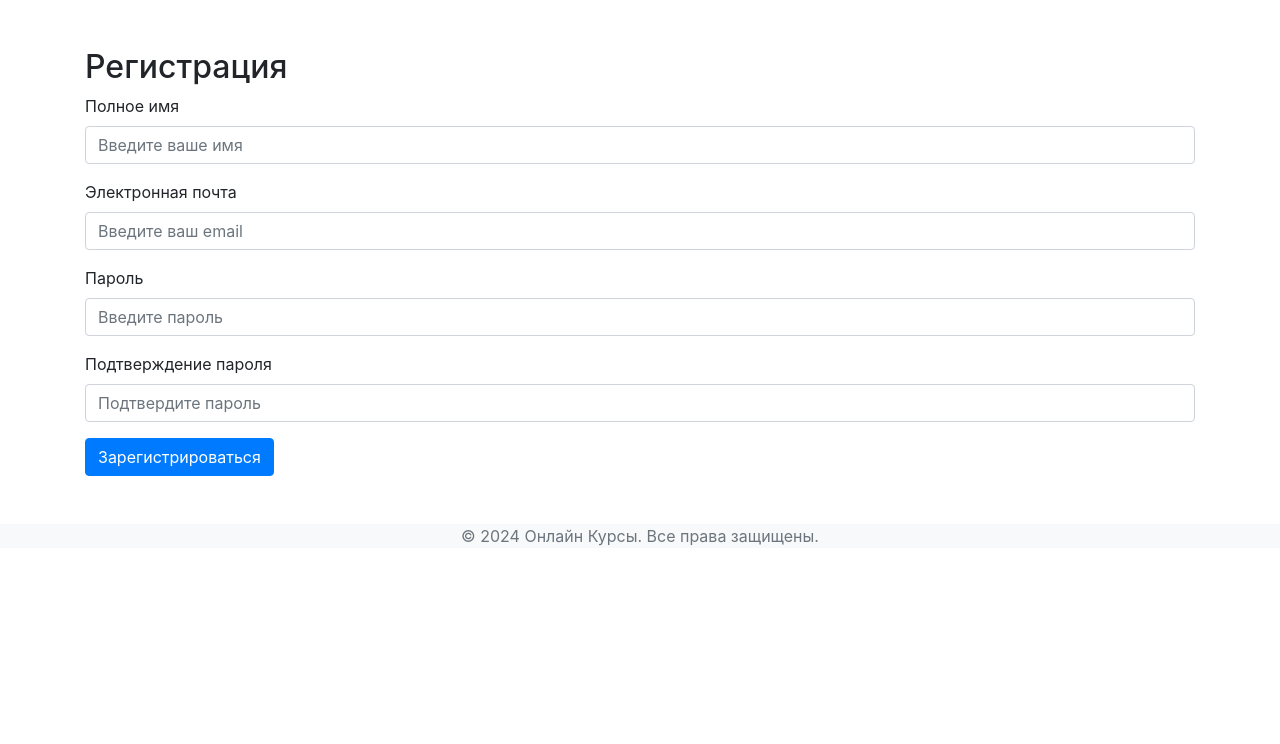
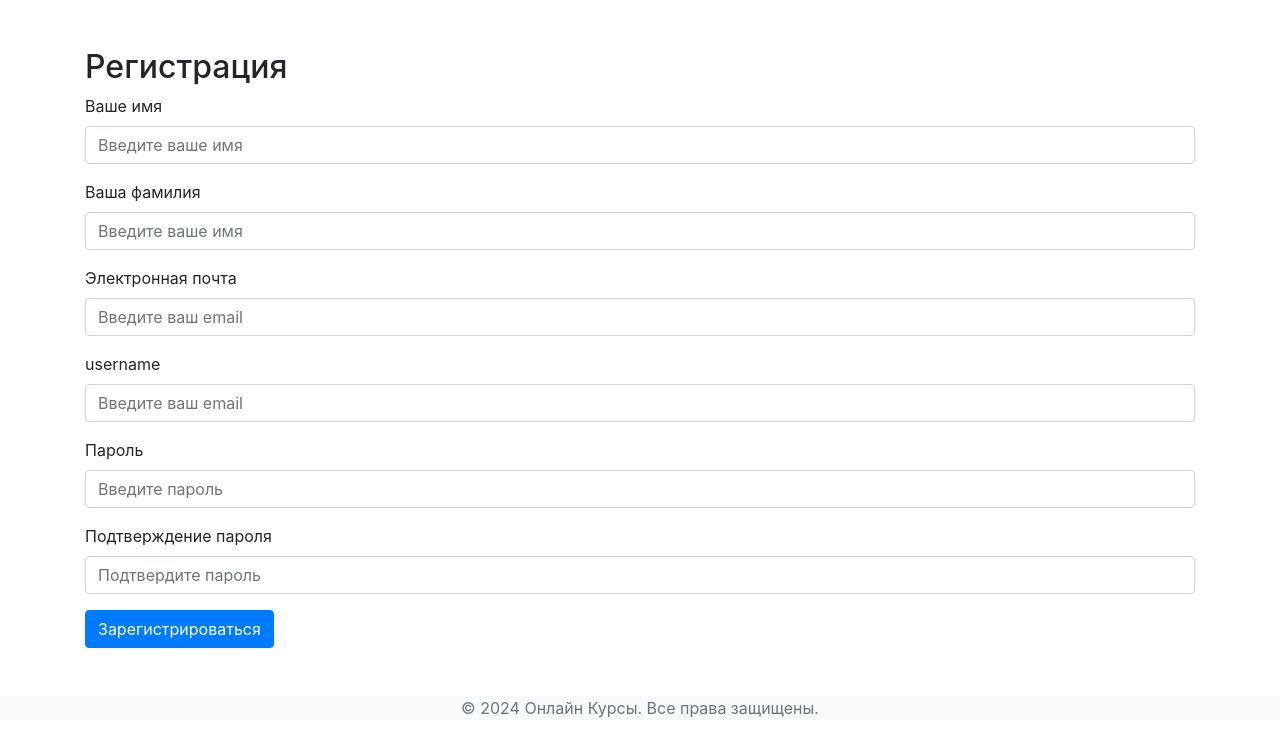
Before and after one commit to t1mxn1n/software-tpu-study, a Django app: page /register/ in a window 1280 px wide. Shown: the part 56-800 px from the top of the page. Run offline with Django 5.2, Linux system fonts and the light colour scheme; some libraries are stand-ins or nearby versions.

Commit message:
add: registration

```diff
--- a/study/study_app/templates/register.html
+++ b/study/study_app/templates/registration/register.html
@@ -1,6 +1,7 @@
 <!DOCTYPE html>
 <html lang="ru">
 <head>
+    {% load static %}
     <meta charset="UTF-8">
     <title>Регистрация</title>
     <link rel="stylesheet" href="https://stackpath.bootstrapcdn.com/bootstrap/4.5.2/css/bootstrap.min.css">
@@ -27,20 +28,51 @@
     <!-- Форма регистрации -->
     <div class="container mt-5">
         <h2>Регистрация</h2>
+
         <form method="post">
             {% csrf_token %}
+
+            {% for error in form.errors %}
+            <div>
+
+                {% if error == 'password' %}
+                    {{form.password.errors.0}}
+                {% elif error == 'email' %}
+                    {{form.email.errors.0}}
+                {% elif error == 'phone_number' %}
+                    {{form.phone_number.errors.0}}
+                {% elif error == 'username' %}
+                    {{form.username.errors.0}}
+                {% endif %}
+
+            </div>
+            {% endfor %}
+
             <div class="form-group">
-                <label for="fullName">Полное имя</label>
-                <input type="text" class="form-control" id="fullName" placeholder="Введите ваше имя" name="username">
+                <label for="first_name">Ваше имя</label>
+                <input type="text" class="form-control" id="first_name" placeholder="Введите ваше имя" name="first_name">
             </div>
+
+            <div class="form-group">
+                <label for="last_name">Ваша фамилия</label>
+                <input type="text" class="form-control" id="last_name" placeholder="Введите ваше имя" name="last_name">
+            </div>
+
             <div class="form-group">
                 <label for="email">Электронная почта</label>
                 <input type="email" class="form-control" id="email" placeholder="Введите ваш email" name="email">
             </div>
+
+            <div class="form-group">
+                <label for="email">username</label>
+                <input type="text" class="form-control" id="username" placeholder="Введите ваш email" name="username">
+            </div>
+
             <div class="form-group">
                 <label for="password">Пароль</label>
                 <input type="password" class="form-control" id="password" placeholder="Введите пароль" name="password1">
             </div>
+
             <div class="form-group">
                 <label for="confirmPassword">Подтверждение пароля</label>
                 <input type="password" class="form-control" id="confirmPassword" placeholder="Подтвердите пароль" name="password2">
--- a/study/study_app/urls.py
+++ b/study/study_app/urls.py
@@ -7,10 +7,8 @@ urlpatterns = [
     path('', views.index),
     # path('ads/<int:ad_id>', views.ads, name='ads'),
     path('ads/', views.ads_general, name='ads_general'),
-    # path('test/', views.test, name='test'),
     path('lk/', views.personal, name='personal'),
-    path('register/', views.register, name='register'),
+    path('register/', views.RegisterView.as_view(), name='register'),
     path('login/', views.login_user, name='login'),
     path('logout/', views.logout_user, name='logout'),
-    # path('lk/logout/', views.logout_user, name='logout')
 ]
--- a/study/study_app/views.py
+++ b/study/study_app/views.py
@@ -1,11 +1,12 @@
 from django.contrib.auth.decorators import login_required
 from django import forms
+from django.forms import ModelForm
 from django.http import HttpResponse, HttpResponseRedirect
 from django.shortcuts import render, redirect
 from django.urls import reverse_lazy, reverse
-from django.views.generic import FormView
+from django.views.generic import FormView, CreateView
 from django.contrib.auth.forms import UserCreationForm
-from django.contrib.auth import logout, login, authenticate
+from django.contrib.auth import logout, login, authenticate, get_user_model
 
 from django.contrib.auth.models import User
 
@@ -15,12 +16,7 @@ menu = ["О сайте", "Добавить статью", "Обратная св
 
 def index(request):
 
-    data = {
-        'title': 'Главная страница',
-        'menu': menu,
-    }
-
-    return render(request, 'index.html', context=data)
+    return render(request, 'index.html')
 
 
 def ads(request, ad_id):
@@ -28,24 +24,10 @@ def ads(request, ad_id):
 
 
 def ads_general(request):
-
-    data_db = [
-        {'id': 1, 'title': 'Математика', 'content': 'бим бим бам бам', 'is_published': True},
-        {'id': 2, 'title': 'Физика', 'content': 'мы стреляем', 'is_published': True},
-        {'id': 3, 'title': 'Химия', 'content': 'по кому?', 'is_published': True},
-    ]
-
-    data = {
-        'title': 'Главная страница',
-        'menu': menu,
-        'posts': data_db,
-    }
-
-    return render(request, 'ads.html', context=data)
+    return render(request, 'ads.html')
 
 
 def login_user(request):
-
     if request.user.is_authenticated:
         return redirect('/')
 
@@ -69,8 +51,19 @@ def personal(request):
     return render(request, 'lk.html')
 
 
-def register(request):
-    if request.method == 'POST':
-        form = request.POST
-        print(form)
-    return render(request, 'register.html')
+class RegisterUserForm(UserCreationForm):
+    class Meta(UserCreationForm.Meta):
+        model = User
+        fields = ['username', 'first_name', 'last_name', 'email', 'password1', 'password2']
+
+
+class RegisterView(FormView):
+    # model = User
+    form_class = RegisterUserForm
+    template_name = 'registration/register.html'
+    success_url = reverse_lazy('login')
+
+    def form_valid(self, form):
+        user = form.save()
+        login(self.request, user)
+        return super().form_valid(form)
```
